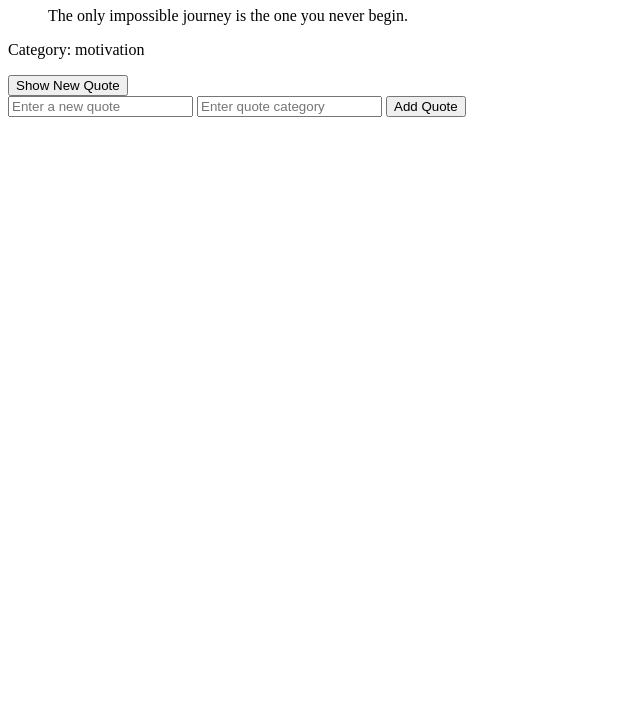
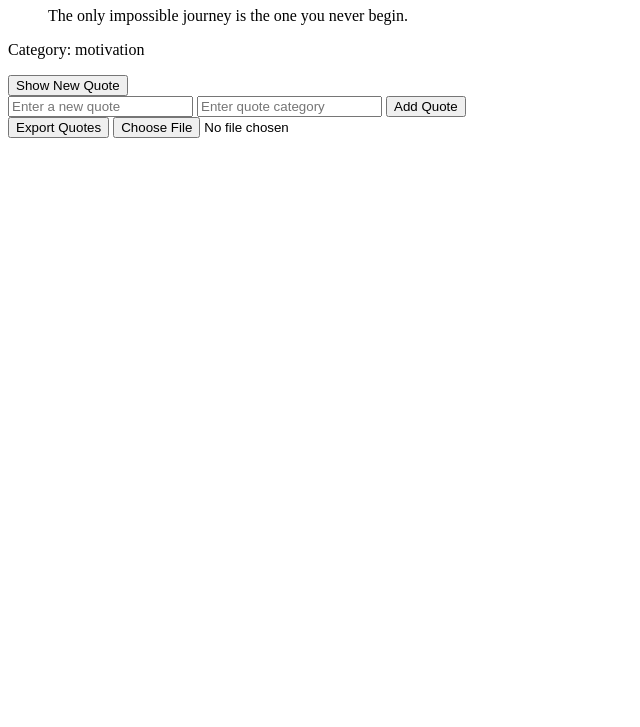
Before and after one commit to kerry-24/alx_fe_javascript, a plain HTML site: page dom-manipulation/index.html in a window 1280 px wide. Shown: the part 73-800 px from the top of the page, without its empty margins (0-640 px from the left). Drawn offline with Linux system fonts and the light colour scheme.

Commit message:
Update index.html

```diff
--- a/dom-manipulation/index.html
+++ b/dom-manipulation/index.html
@@ -15,6 +15,10 @@
     <input id="newQuoteCategory" type="text" placeholder="Enter quote category" />
     <button onclick="addQuote()">Add Quote</button>
   </div>
+  <div>
+    <button onclick="exportToJson()">Export Quotes</button>
+    <input type="file" id="importFile" accept=".json" onchange="importFromJsonFile(event)" />
+</div>
     <script src="script.js"></script>
   </body>
   </html>
```
